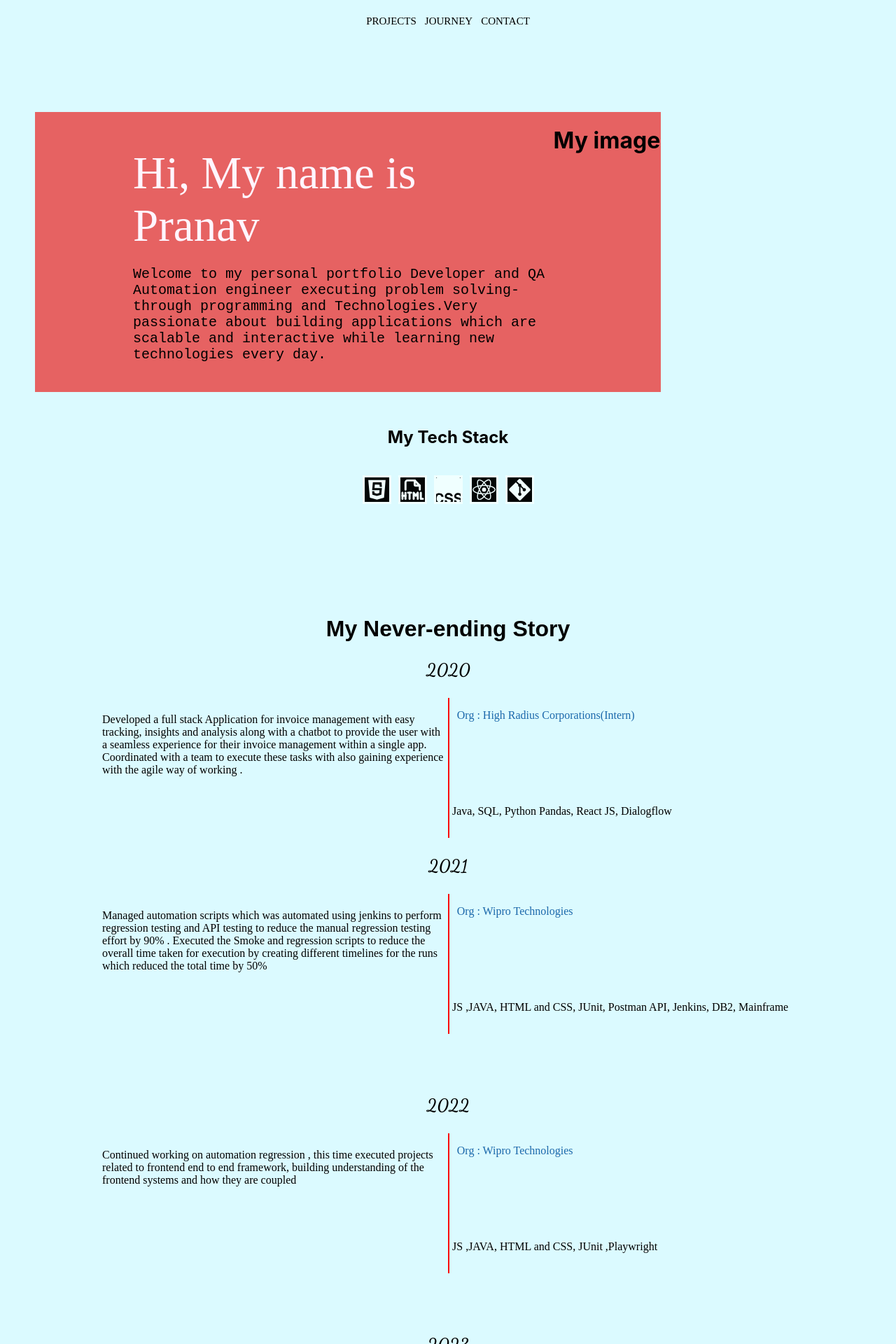
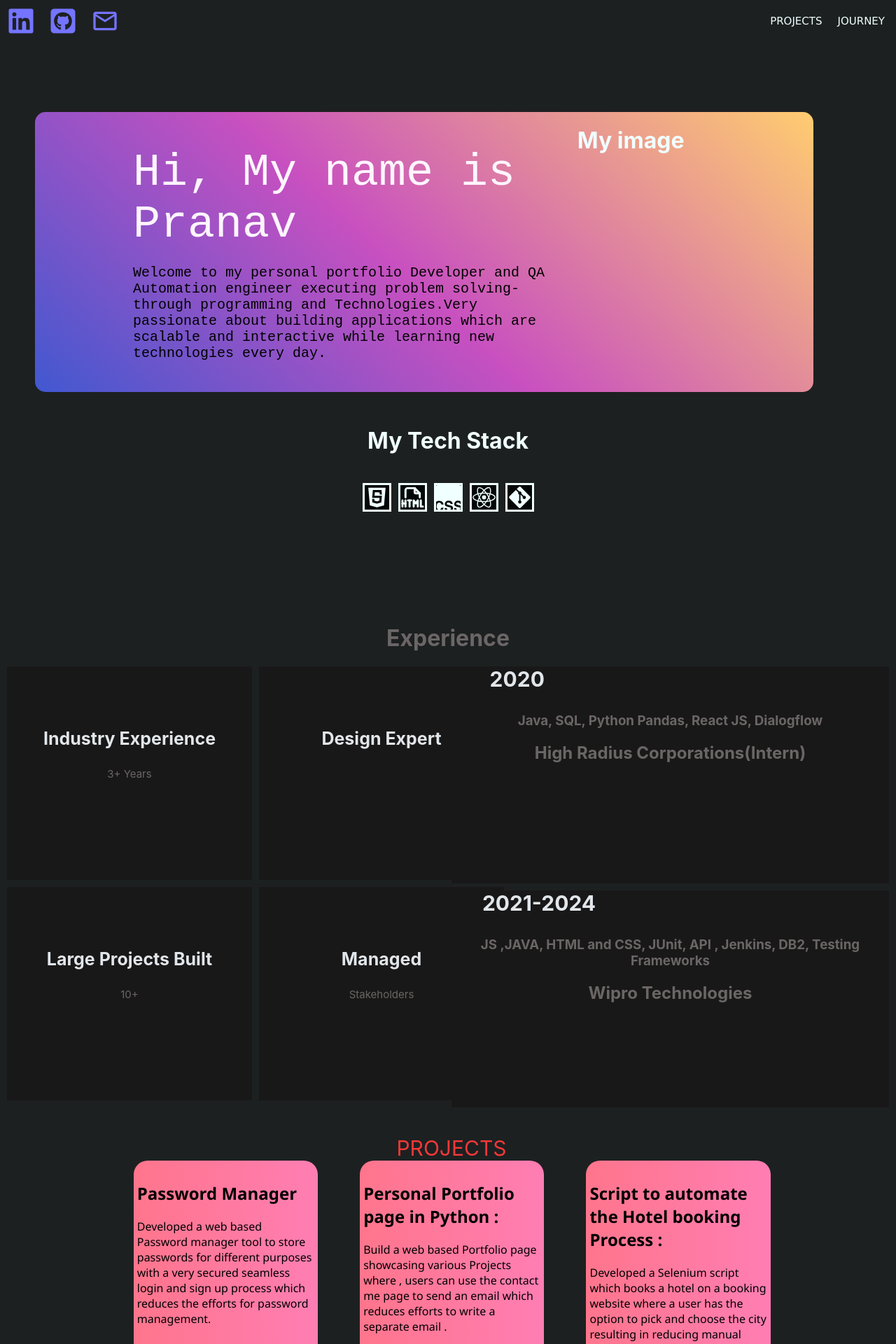
Before and after one commit to PranavJSX/React_folio, a React (Create React App) app: page / in a window 1280 px wide. Shown: the top 1920 px of the page at 70% size. Built offline with nearby package versions, Linux system fonts and the light colour scheme; a web font is replaced by a local one.

Commit message:
Updating the complete ui of the page , looks a lot better now .

```diff
--- a/src/Custom Components/Material/Shared/Card_prints.css
+++ b/src/Custom Components/Material/Shared/Card_prints.css
@@ -1,12 +1,13 @@
 
 .flip_card{
-    /* background-color: black; */
-    background-color: var(--class1red);
+    background-image: linear-gradient(to right, #ff758c 0%, #ff7eb3 100%);
+    /* background-image: linear-gradient(to top, #f77062 0%, #fe5196 100%); */
     color: azure;
     border-radius: 20px;
     text-align: left;
     font-family: 'Segoe UI', Tahoma, Geneva, Verdana, sans-serif;
     padding: 10px 5px;
+
 }
 
 
@@ -15,18 +16,15 @@
     box-sizing: border-box;
     background-color: rgb(200, 207, 255);
     color: rgb(0, 0, 0);
-
     /* adding to flip the card */
     position: relative;
     transition: transform 0.6s;
     transform-style: preserve-3d;
     background-color: 100%;
-    color: azure;
 }
 
 .flip_card:hover .main_card_div{
     transform: rotateY(180deg);
-    /* box-shadow: 20px red; */
 }
 
 .main_card_div>p{
@@ -46,7 +44,7 @@
 }
 .tech_stack_div>div{
     height: fit-content;
-    background-color:  rgb(0, 0, 0);
+    background-color:  azure;
     font-size: small;
     padding:5px 5px;
     border-radius: 6px;
@@ -85,7 +83,7 @@
     color: rgb(0, 0, 0);
     text-transform: uppercase;
     text-decoration: none;
-    border: 2px solid purple;
+    border: 2px solid var(--class1red);
     padding: 10px 20px;
     font-size: 12px;
     font-weight: bold;
@@ -96,8 +94,9 @@
   }
 
   .btn:hover {
-    color: white;
     cursor: pointer;
+    background-color: black;
+    color:azure
   }
 
   .btn::before {
@@ -108,7 +107,6 @@
     top: 0;
     left: -40px;
     transform: skewX(45deg);
-    background-color: purple;
     z-index: -1;
     transition: all 1s;
   }
--- a/src/Custom Components/Material/Shared/Main.css
+++ b/src/Custom Components/Material/Shared/Main.css
@@ -1,9 +1,9 @@
 body{
-    background-color: rgb(219, 250, 255);
+    background-color: rgb(29, 32, 33);
     /* background-image: var(--back_gradient); */
     /* background-image: url('../../../Images/stars-1654074_1920.jpg'); */
     background-size: cover;
-    color: rgb(0, 0, 0);
+    color: azure;
     /* background-image: linear-gradient(rgb(131, 255, 255),black); */
     height: 780px;
 
@@ -21,7 +21,7 @@ body{
         rgb(234, 223, 240),
         rgb(219, 250, 255),
         rgb(253, 204, 183)
-    )
+    );
 }
 
 
@@ -30,7 +30,7 @@ div:nth-child(2){
 }
 
 .myprojects_div{
-    margin-top: 500px;
+    margin-top: 50px;
 }
 
 .topic_display{
--- a/src/Home_page_components/Middle/Basic_info.css
+++ b/src/Home_page_components/Middle/Basic_info.css
@@ -12,8 +12,15 @@ span{
     height: auto;
     flex: 40% auto;;
     background-color: var(--class1red);
+    border-radius: 15px;
+    transition: ease ;
+    transition-delay: 10ms;
+    background: linear-gradient(43deg, rgb(65, 88, 208) 0%, rgb(200, 80, 192) 46%, rgb(255, 204, 112) 100%);
 }
 
+.overall_info_div:hover{
+    opacity: 1;
+}
 
 
 .info_div{
@@ -45,6 +52,6 @@ span{
 .hi_text{
     text-align: left;
     font-size: 65px;
-    font-family: cursive;
+    font-family: monospace;
     color: rgb(254, 245, 255);
 }
--- a/src/Home_page_components/Middle/Journey_grid.css
+++ b/src/Home_page_components/Middle/Journey_grid.css
@@ -1,45 +1,76 @@
-.main_outer_journey_grid{
-    /* background-color: beige; */
-    color: rgb(0, 0, 0);
-    width: 1000px;
-    height: 800px;
-    margin: 0 auto;
-    font-family: cursive;
-}
-
-.main_line{
-    border-left: 2px solid rgb(250, 0, 0);
-    min-height: 150px;
-    margin-left: 0%;
+.top_exp_grid{
+    display: grid;
+    grid-template-columns: 50% auto;
+    gap: 5px;
+    margin: 10px ;
+    height: 100%;
+    /* background-image: linear-gradient(to right, #434343 0%, black 100%); */
 }
 
 
-.dancing-script-discrfont {
-  font-family: "Dancing Script", cursive;
-  font-optical-sizing: auto;
-  font-weight: 440;
-  font-style: normal;
-  font-size: 25px;
+.basic_info_grid{
+    /* background-color: azure; */
+    display: grid;
+    grid-template-columns: auto auto;
+    gap :10px;
+    grid-template-rows: auto auto;
 }
 
-.journey_obj_grid_main{
-    display: grid;
-    grid-template-columns: 50% 50%;
-    grid-template-rows: 50% 50%;
-    margin-top: 0px;
+.basic_info_grid>div{
+    background-color: rgb(25, 24, 24);
+    /* border: 2px solid black; */
+    height: 305px;
+    width: 350px;
+    overflow:auto;
+}
+.basic_info_grid>div:hover{
+    box-shadow: rgb(68, 0, 93) 0px 54px 55px, rgba(0, 0, 0, 0.12) 0px -12px 30px, rgba(0, 0, 0, 0.12) 0px 4px 6px, rgba(0, 0, 0, 0.17) 0px 12px 13px, rgba(0, 0, 0, 0.09) 0px -3px 5px;
 }
 
-
-.highlight_para{
-    text-align: left;
-    padding: 6px;
-    /* border: solid rgb(255, 172, 172); */
-    /* border-width: 1px; */
+.data_spans>h3{
+    margin-top: 25%;
+    color: rgb(225, 230, 234);
+    font-size: 25px;
 }
 
+.data_spans{
+    color: rgb(107, 102, 102);
+    font-size: 15px;
+}
 
-.org_p>span{
-    position: absolute;
-    left: 51%;
-    color: rgb(27, 104, 171);
+.exp_info_grid{
+    display: grid;
+    gap: 10px;
+    grid-template-rows: 50% 50%;
+    min-height: 100%;
 }
+
+.exp_info_grid>div{
+    background-color: rgb(25, 24, 24);
+    height: 100%;
+}
+
+.year_heading{
+    font-size: 30px;
+    /* color: */
+    color: rgb(225, 230, 234);
+    margin-left:-70%;
+    margin-top: 0%;
+}
+
+.exp_data_spans{
+    color: rgb(107, 102, 102);
+}
+
+.exp_info_grid>div:hover{
+    box-shadow: rgb(68, 0, 93) 0px 54px 55px, rgba(0, 0, 0, 0.12) 0px -12px 30px, rgba(0, 0, 0, 0.12) 0px 4px 6px, rgba(0, 0, 0, 0.17) 0px 12px 13px, rgba(0, 0, 0, 0.09) 0px -3px 5px;
+
+}
+
+.year_heading2{
+    font-size: 30px;
+    /* color: */
+    color: rgb(225, 230, 234);
+    margin-left:-60%;
+    margin-top: 0%;
+}
--- a/src/Home_page_components/Middle/Journey_grid.jsx
+++ b/src/Home_page_components/Middle/Journey_grid.jsx
@@ -7,69 +7,42 @@ export const Journey_grid = () => {
 
 
     const my_journey_obj=[{
-        id:1,
         year:'2020',
-        exp_string:`Developed a full stack Application for invoice management with easy tracking, insights and
-        analysis along with a chatbot to provide the user with a seamless experience for their
-        invoice management within a single app.
-        Coordinated with a team to execute these tasks with also gaining experience with the agile
-way of working .`,
         tech:`Java, SQL, Python Pandas, React JS, Dialogflow`,
         org:'High Radius Corporations(Intern)'
     },{
-         year:'2021',
-        exp_string:`Managed automation scripts which was automated using jenkins to perform regression
-        testing and API testing to reduce the manual regression testing effort by 90% .
-        Executed the Smoke and regression scripts to reduce the overall time taken for execution by
-        creating different timelines for the runs which reduced the total time by 50%`,
-        tech:'JS ,JAVA, HTML and CSS, JUnit, Postman API, Jenkins, DB2, Mainframe',
-        org:'Wipro Technologies'
-        },
-        {
-            year:'2022',
-           exp_string:`Continued working on automation regression , this time executed projects
-           related to frontend end to end framework, building understanding of the frontend systems
-           and how they are coupled`,
-           tech:'JS ,JAVA, HTML and CSS, JUnit ,Playwright',
-            org:'Wipro Technologies'
+        year:'2021-2024',
+        tech:'JS ,JAVA, HTML and CSS, JUnit, API , Jenkins, DB2, Testing Frameworks',
+        org:'Wipro Technologies',
         }
-           ,
+        ];
 
-         { year:'2023',
-           exp_string:`Continued my work for the client while building applications and projects
-           in JS , Python-flask , react , Selenium , mostly frontend out of the grit to build things.
-           Built MERN applications using server side rendering from Node and Express.`,
-           tech:'JS , React , Python , Node , Express.JS , UI design ',
-           org:'Wipro Technologies',
-        }
-        ]
+        return<>
+        <h1 style={{color:'rgb(107, 102, 102)',
 
-    const [Count,setCount] = useState(my_journey_obj.length)
-    const print_journey_obj = my_journey_obj.map(element=>{
-        console.log(element.tech)
-        return(<>
-            <Fade delay={200}>
-            <p className='dancing-script-discrfont'><b>{element.year}</b></p>
-                <div className='journey_obj_grid_main'>
-                    <p className='highlight_para '>{element.exp_string}</p>
-                    <div className='main_line'>
-                        <p className='org_p'><span>Org : {element.org}</span></p>
-                    </div>
-                    <p></p>
-                    <p className='highlight_para '>{element.tech}</p>
+        }}>Experience</h1>
+        {<div className='top_exp_grid'>
+            <div className='basic_info_grid'>
+                <div><span className='data_spans'><h3>Industry Experience</h3></span>
+                <span className='data_spans'>3+ Years</span>
                 </div>
-            </Fade>
-            </>
-        )
-    })
-
-  return (
-    <>
-    <div className='main_outer_journey_grid'>
-    <Fade delay={200}>
-    </Fade>
-    {print_journey_obj}
-    </div>
-    </>
-  )
+                <div><span className='data_spans'><h3>Design Expert</h3></span>
+                <span className='data_spans'></span>
+                </div>
+                <div><span className='data_spans'><h3>Large Projects Built</h3></span>
+                <span className='data_spans'>10+</span></div>
+                <div>
+                <span className='data_spans'><h3>Managed</h3></span>
+                <span className='data_spans'>Stakeholders</span>
+                </div>
+            </div>
+            <div className='exp_info_grid'>
+                <div><div><span className='exp_data_spans'><h3 className='year_heading'>{my_journey_obj[0].year}</h3><h3>{my_journey_obj[0].tech}</h3></span></div>
+                <div><span className='exp_data_spans'><h2>{my_journey_obj[0].org}</h2></span></div>
+                </div>
+                <div><div><span className='exp_data_spans'><h3 className='year_heading2'>{my_journey_obj[1].year}</h3><h3>{my_journey_obj[1].tech}</h3></span></div>
+                <div><span className='exp_data_spans'><h2>{my_journey_obj[1].org}</h2></span></div></div>
+            </div>
+            </div>}
+        </>
 }
--- a/src/Home_page_components/Middle/My_journey.css
+++ b/src/Home_page_components/Middle/My_journey.css
@@ -6,7 +6,6 @@
 .image_icon_written{
     background-image: url('../../../public/icons8-javascript-240.png');
 }
-
 
 .material_icons{
     background-color: rgb(3, 6, 6);
--- a/src/Home_page_components/Middle/My_journey.jsx
+++ b/src/Home_page_components/Middle/My_journey.jsx
@@ -20,14 +20,14 @@ export const My_journey = () => {
   ]
   return (
     <>
-    <div className='my_jorney_top_div'><h2>My Tech Stack</h2>
+    <div className='my_jorney_top_div'><h1>My Tech Stack</h1>
         </div>
         <div><Flexbox_prints arr={myicons} flexboxstyle='row'
         data_type='data_objects'
         /></div>
         <Fade className='top_fade'
         cascade damping={1.1} delay={150}
-        ><h1>My Never-ending Story</h1>
+        >
         </Fade>
         <Journey_grid/>
         </>
--- a/src/Home_page_components/Middle/Projects.css
+++ b/src/Home_page_components/Middle/Projects.css
@@ -9,7 +9,7 @@
     justify-content: space-evenly;
     gap: 10px;
     flex-wrap: wrap;
-    margin-top: 50px;
+    /* margin-top: -50px; */
 }
 
 .project_div>div{
--- a/src/Home_page_components/Top/Header.css
+++ b/src/Home_page_components/Top/Header.css
@@ -7,64 +7,49 @@
     display: flex;
     flex-direction: row;
     top: 0;
-    justify-content: center;
+    justify-content: flex-end;
 }
 
 .top_nav>button{
     border: none;
     height: 100%;
     /* background-color:rgb(2, 2, 3) ; */
-    color:black;
+    color:azure;
+
+    /* color: rgb(116, 116, 255); */
     font-size: 15px;
     text-decoration: black;
     background-color:  inherit;
-    font-family:cursive;
+
+    font-family:Verdana, Geneva, Tahoma, sans-serif;
+    margin-right: 10px;
 }
 
-.split{
-    border: none;
-    height: 100%;
-    /* background-color:rgb(2, 2, 3) ; */
-    color:black;
-    font-size: 15px;
-    text-decoration: black;
-    background-color:  inherit;
-    font-family:cursive;
+
+.dropdown{
+    position: absolute;
+    left: 5px;
+    top : 10px;
+    color: azure;
+    display: flex;
+    flex-direction: row;
+    justify-content: space-between;
+    gap: 10px;
+}
+.dropdown>a{
+    color: azure;
 }
 
-.split:hover{
-    background-color: rgb(200, 207, 255);
+.top_nav>button:hover{
     cursor: pointer;
-}
-.top_nav>button:hover{
-    background-color: rgb(200, 207, 255);
-    cursor: pointer;
+    text-decoration: underline;
+    transition: all 1.2ms;
+    /* margin-top: 5px; */
 }
 
-.dropdown_menu{
-    position: relative;
-    background-color: var(--class1red);
-    max-height: 70px;
-    display: flex;
-    opacity: 0;
-    flex-direction: column;
-    transition: all 0.5s;
-    pointer-events: none;
+.material_icons_header{
+    height: 40px;
+    width: 50px;
+    color: rgb(116, 116, 255);
+    /* background-color: rgb(255, 9, 9); */
 }
-.dropdown_menu>a{
-    text-align: left;
-}
-
-.dropdown_menu>a:hover{
-
-    text-decoration: underline;
-    /* background-color: azure; */
-}
-
-.dropdown_menu>a>span{
-    text-decoration: none;
-}
-
-.linked_in_span{
-    background-image: url('../../../public/linkedin.png');
-}
--- a/src/Home_page_components/Top/Header.jsx
+++ b/src/Home_page_components/Top/Header.jsx
@@ -1,43 +1,26 @@
 import React, { useState } from "react";
 import './Header.css'
+import { FaLinkedin } from "react-icons/fa6";
+import { FaSquareGithub } from "react-icons/fa6";
+import { MdOutlineMailOutline } from "react-icons/md";
+
 
 export const Header=()=>{
 
-    const show_drop_menu=()=>{
-        document.querySelector('.dropdown_menu').style.opacity = 1;
-        document.querySelector('.dropdown_menu').style.pointerEvents = 'auto';
-
-    }
-
-    const hide_drop_menu=()=>{
-        document.querySelector('.dropdown_menu').style.opacity = 0;
-    }
-
-    const drop_menu_entered_handler= () =>{
-        document.querySelector('.dropdown_menu').style.opacity = 1;
-        document.querySelector('.dropdown_menu').style.pointerEvents = 'auto';
-    }
-
-    const drop_menu_exit_handler = () => {
-        document.querySelector('.dropdown_menu').style.opacity = 0;
-        document.querySelector('.dropdown_menu').style.pointerEvents = 'none';
-    }
     return<>
 
     <div className="top_nav">
+    <div className="dropdown">
+            <a href="https://www.linkedin.com/in/pranav-ojha-14007a1a9" target="_blank"><div className="linked_in_span"><FaLinkedin className="material_icons_header"/></div></a>
+            <a href="https://github.com/PranavJSX" target="_blank"  > <div><FaSquareGithub  className="material_icons_header"/></div></a>
+            <a href="mailto:ojhapranav1999@gmail.com" target="_blank" aria-label="ojhapranav1999@gmail.com"><MdOutlineMailOutline className="material_icons_header"/></a>
+
+            </div>
         <button onClick={()=>{document.querySelector('.topic_display').scrollIntoView({behavior:"smooth"},true);
             }}>PROJECTS</button>
         <button onClick={()=>{document.querySelector('.main_outer_journey_grid').scrollIntoView({behavior:"smooth"},true);
             }}>JOURNEY</button>
         {/* <div className="multi"> */}
-        <div className="dropdown">
-        <button className="split" onMouseEnter={show_drop_menu} onMouseLeave={hide_drop_menu}>CONTACT</button>
-        <div className="dropdown_menu" onMouseEnter={drop_menu_entered_handler} onMouseLeave={drop_menu_exit_handler}>
-            <a href="https://www.linkedin.com/in/pranav-ojha-14007a1a9" target="_blank"><div className="linked_in_span">Linked In</div></a>
-            <a href="https://github.com/PranavJSX" target="_blank"  > <div>Github</div></a>
-            <a href="mailto: ojhapranav.1999@gmail.com" >EMAIL</a>
-        </div>
-        </div>
 
     </div>
     </>
```
Also changed, not shown: src/Home_page_components/Bottom/Footer.css (added, +37 -0 lines), src/Home_page_components/Bottom/Footer.jsx (added, +14 -0 lines).
